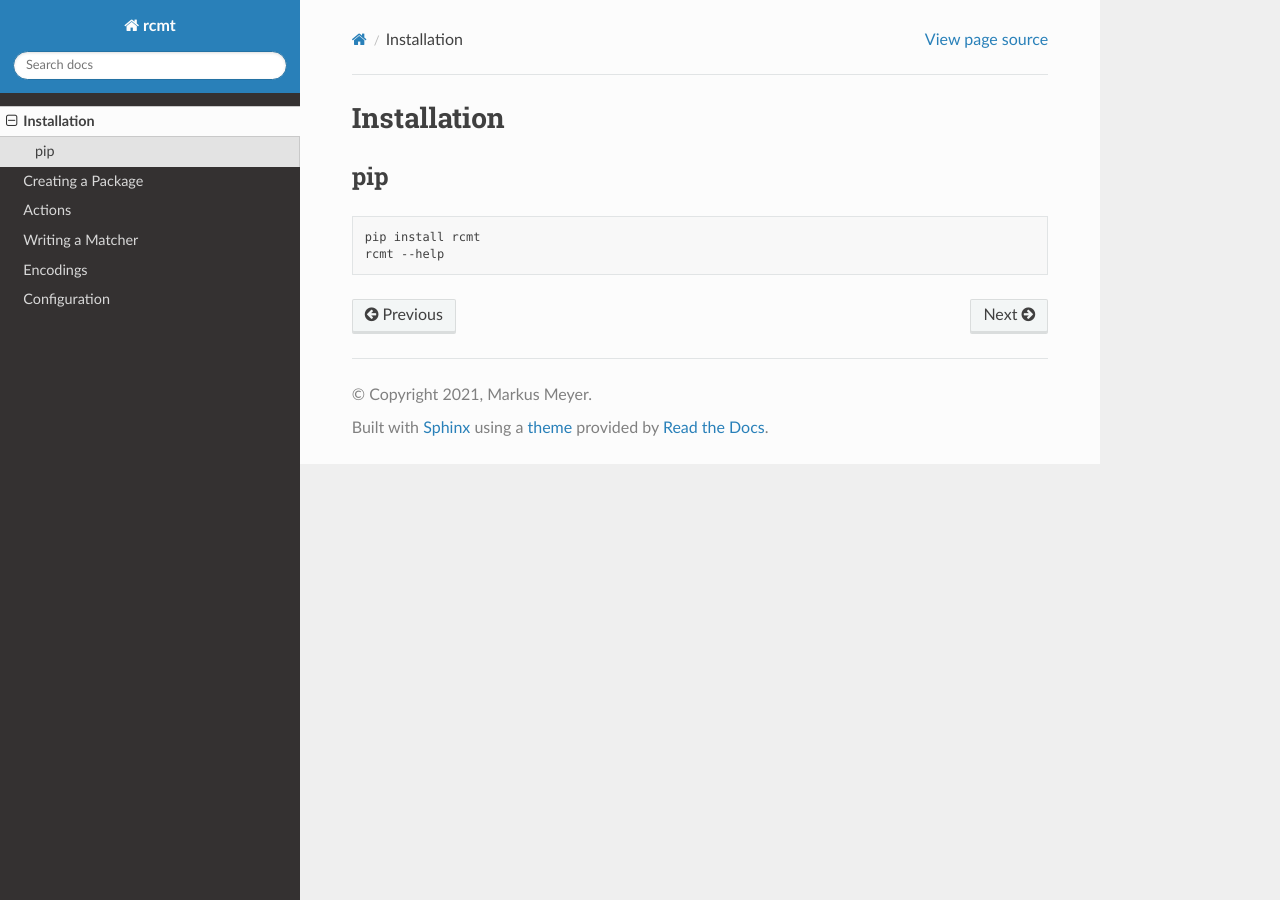
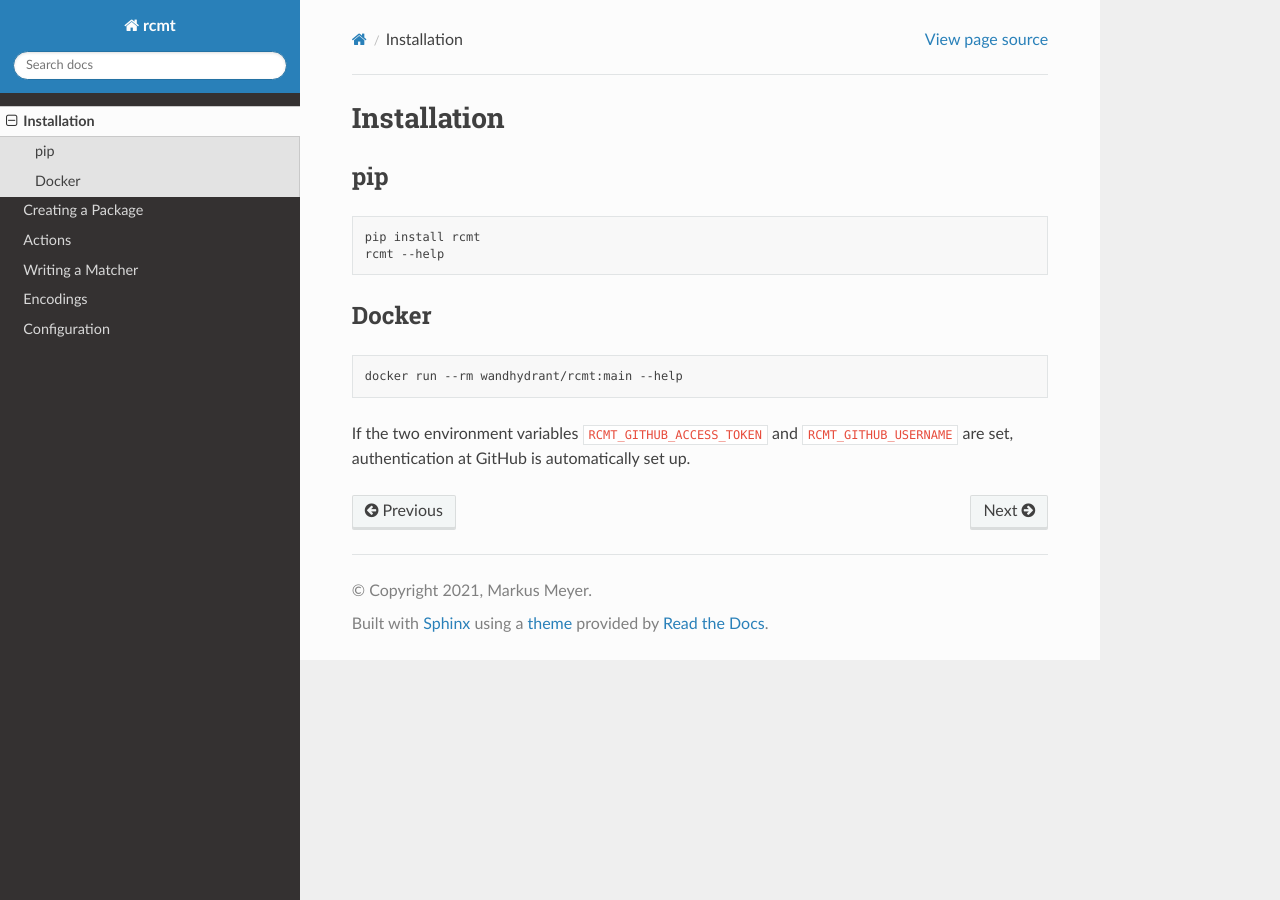
Before and after one commit to wndhydrnt/rcmt, a Sphinx documentation site: the page built from docs/installation.rst, in a window 1280 px wide. Built offline with Sphinx 7.4.7 and the Read the Docs theme 2.0.0, drawn with Linux system fonts in a browser that asks for light colours.

Commit message:
Document how to use Docker

```diff
--- a/docs/configuration.rst
+++ b/docs/configuration.rst
@@ -54,7 +54,8 @@ Name of the author to set when committing changes. Defaults to ``rcmt``.
 ``access_token``
 ^^^^^^^^^^^^^^^^
 
-Access to authenticate at the GitHub API.
+Access to authenticate at the GitHub API. It is also possible to set the access token
+via the environment variable ``RCMT_GITHUB_ACCESS_TOKEN``.
 
 ``json``
 --------
--- a/docs/installation.rst
+++ b/docs/installation.rst
@@ -8,3 +8,13 @@ pip
 
    pip install rcmt
    rcmt --help
+
+Docker
+------
+
+.. code-block:: bash
+
+   docker run --rm wandhydrant/rcmt:main --help
+
+If the two environment variables ``RCMT_GITHUB_ACCESS_TOKEN`` and
+``RCMT_GITHUB_USERNAME`` are set, authentication at GitHub is automatically set up.
```
